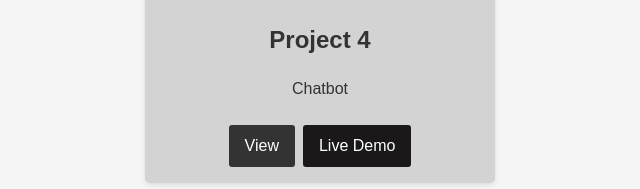
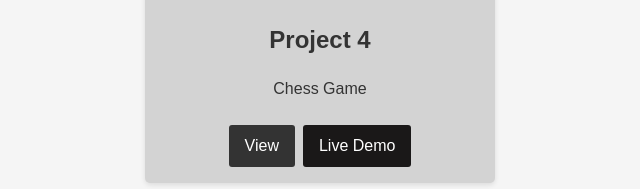
Before and after one commit to Secretive-Plotterrr/Responsive-Web-Portfolio-using-Flask, a plain HTML site: page index.html in a window 1280 px wide. Shown: the part 2771-2960 px from the top of the page, 320-960 px from the left. Drawn offline with nearby package versions, Linux system fonts and the light colour scheme.

Commit message:
Your commit message here

```diff
--- a/index.html
+++ b/index.html
@@ -141,7 +141,7 @@
             <div class="project-card">
                 <img src="static/images/project4.png" alt="Project 4" class="project-image" onclick="enlargeImage(this)">
                 <h3>Project 4</h3>
-                <p>Chatbot</p>
+                <p>Chess Game</p>
                 <div class="project-buttons">
                     <a href="https://github.com/Secretive-Plotterrr/Chess-App" target="_blank" class="view-btn" rel="noopener">View</a>
                     <a href="https://chess-app-delta-eight.vercel.app" target="_blank" class="demo-btn" rel="noopener">Live Demo</a>
```
